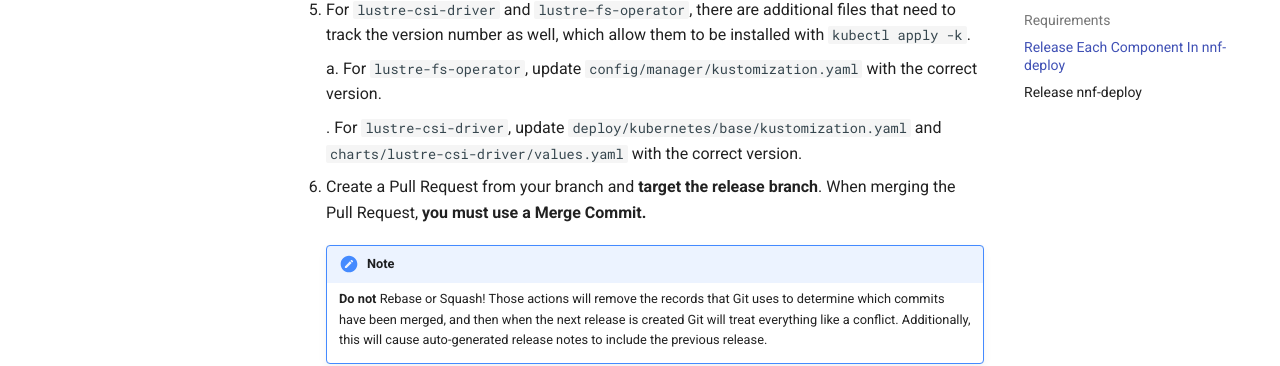
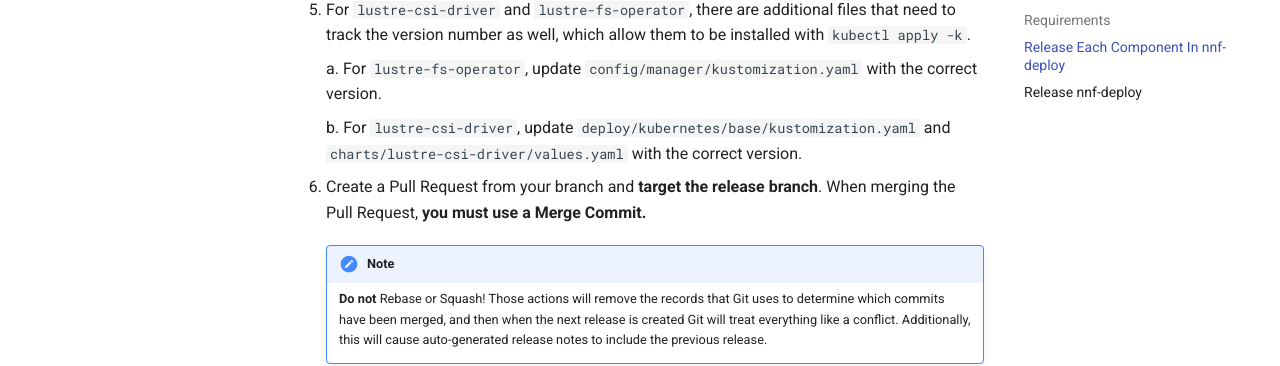
Before and after one commit to NearNodeFlash/NearNodeFlash.github.io, an MkDocs documentation site: the page built from docs/repo-guides/release-nnf-sw/readme.md, in a window 1280 px wide and 900 px high, scrolled down 1838 px. Shown: the part 142-508 px from the top of the window. Built offline with MkDocs 1.6.1 and Material for MkDocs 9.7.7, drawn with Linux system fonts in a browser that asks for light colours; comment, search, counter and statistics services are not loaded; the version menu is left out.

Commit message:
Put the b. back

```diff
--- a/docs/repo-guides/release-nnf-sw/readme.md
+++ b/docs/repo-guides/release-nnf-sw/readme.md
@@ -89,7 +89,7 @@ just an example.
     a. For `lustre-fs-operator`, update `config/manager/kustomization.yaml` with the correct
     version.
 
-    . For `lustre-csi-driver`, update `deploy/kubernetes/base/kustomization.yaml` and
+    b. For `lustre-csi-driver`, update `deploy/kubernetes/base/kustomization.yaml` and
     `charts/lustre-csi-driver/values.yaml` with the correct version.
 
 6. Create a Pull Request from your branch and **target the release branch**. When merging the Pull
```
